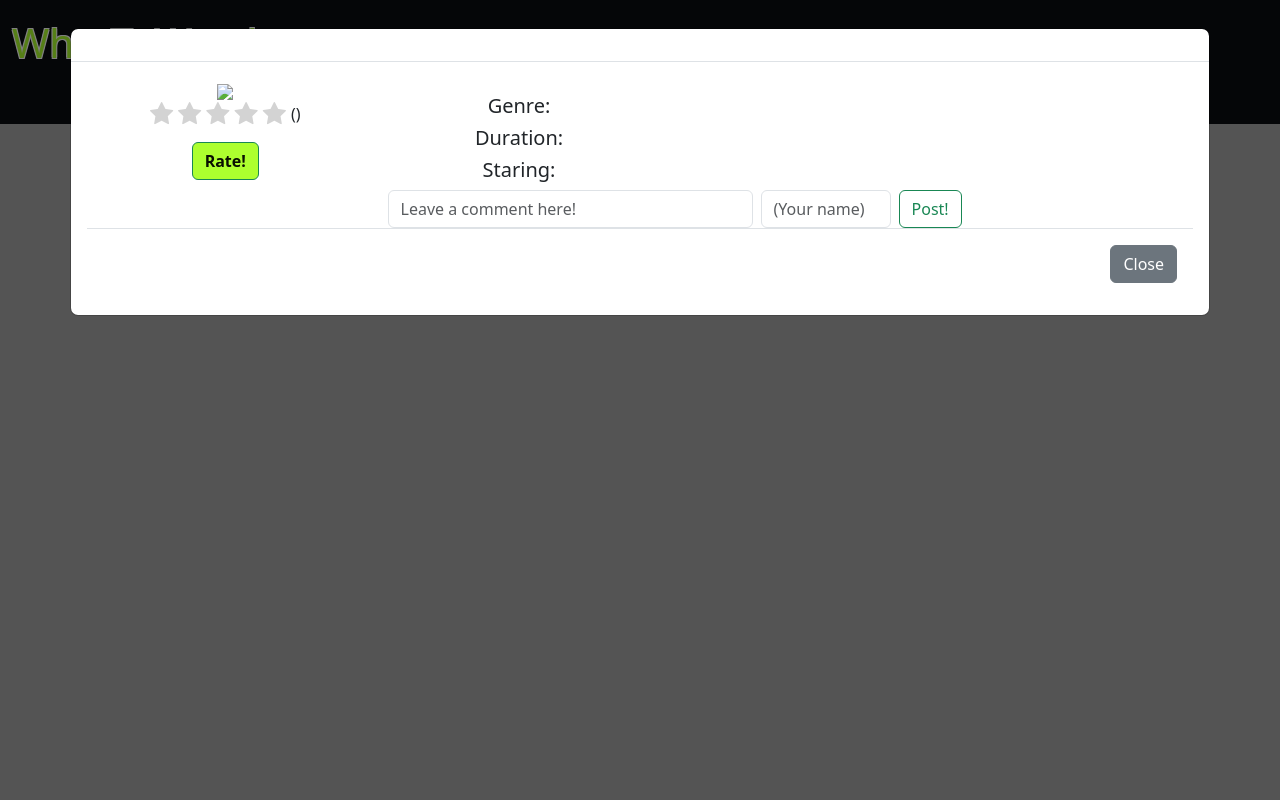
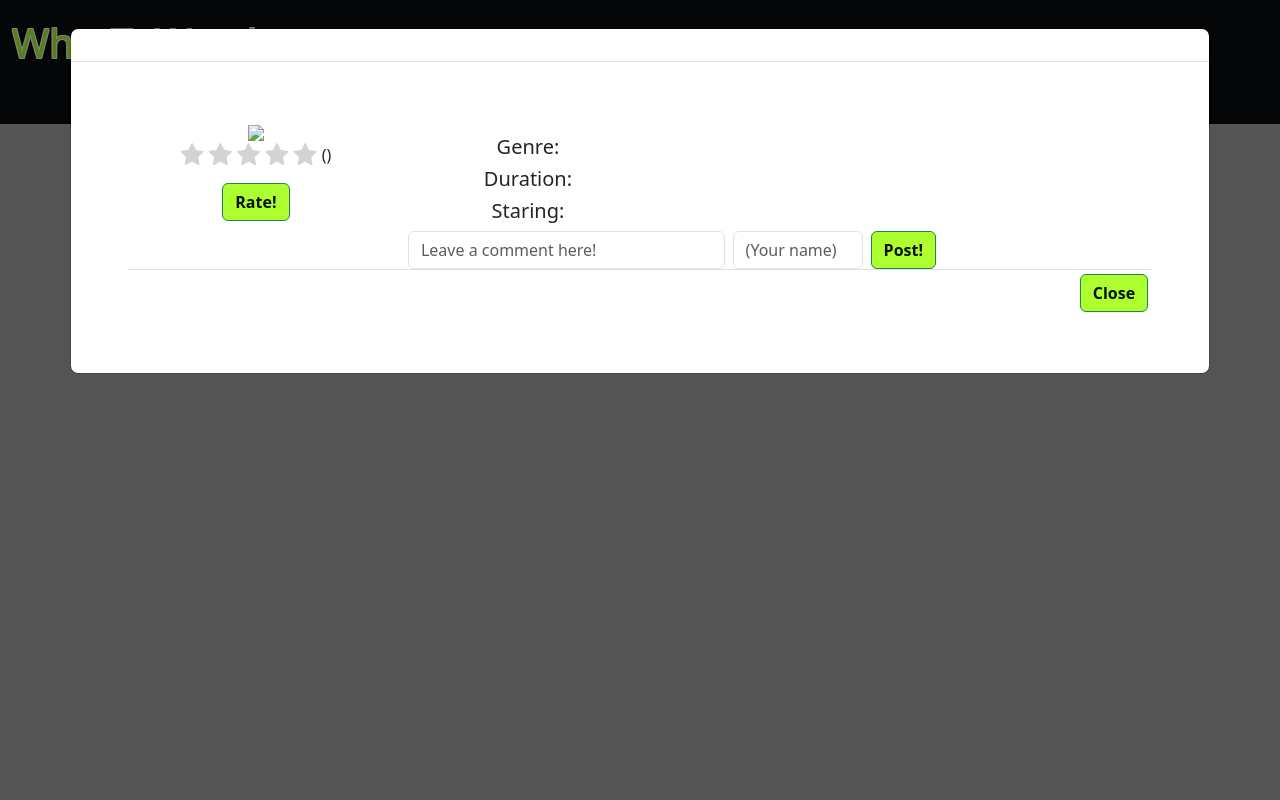
Before and after one commit to Dima-Sh13/Reto_Final_Peliculas, a Flask app: page /movie/id/1 in a window 1280 px wide. Run offline with Flask 3, Linux system fonts and the light colour scheme; data comes from the database, SQL or seed files in the repository; both versions use the stored data as it was after the commit; data that the repository does not hold is empty.

Commit message:
Small html changes and first error control implementation

```diff
--- a/config.py
+++ b/config.py
@@ -1,4 +1,4 @@
 from flask import jsonify
 ORIGIN_DATA = "data/movies.sqlite"
 API_KEY = "&apikey=b3bf3e4c"
-ABC = "abc"    #"abcdefghijklmñopqrstuvwxyz"
+ABC = "abcdefghijklmñopqrstuvwxyz"
--- a/movies_app/routes.py
+++ b/movies_app/routes.py
@@ -15,13 +15,13 @@
 
     if request.method == "GET":
         #for i in ABC:
-         #   rec.append(api.get_recent(i,"2025"))
+            #rec.append(api.get_recent(i,"2025"))
 
 
         return render_template("index.html", recent = rec)
     else:
         if request.form["movieYear"] == "":
-            #movieName = get_name(request.form["movieName"])
+
             movieName = api.get_name(request.form["movieName"])
             return redirect(f"movie/name/{movieName}")
         else:
@@ -48,7 +48,7 @@
             listaComments.append([i[2],i[3],i[4]])
     except Exception as e:
         return render_template("error.html")
-        #listaComments= [["Hmmm.Something went wrong. Try again pls"]]
+
 
 
 
@@ -73,7 +73,7 @@
 
 
 
-@app.route("/movie/id/<idn>")
+@app.route("/movie/id/<idn>", methods = ["GET","POST"])
 def prueba(idn):
     api = ConexionApi(API_KEY)
     details = api.search_by_id(idn)
@@ -88,12 +88,12 @@
     if request.method == "POST":
         if request.form["rating"]== "":
             bd.insert_comment([details['imdbID'],request.form["commentsInput"],request.form["commentsName"],today_str])
-            return redirect(f"/movie/name/{idn}")
+            return redirect(f"/movie/id/{idn}")
         else:
             bd.insert_rating([request.form["movieID"], request.form["rating"]])
-            return redirect(f"/movie/name/{idn}")
+            return redirect(f"/movie/id/{idn}")
 
-        return render_template("movie_view.html", data = details,  comments = listaComments)
+
 
     else:
 
--- a/movies_app/static/styles.css
+++ b/movies_app/static/styles.css
@@ -141,3 +141,11 @@
 
 
 }
+
+.padding-entero {
+  padding: 5% !important;
+
+  box-sizing: border-box !important;
+  width: 100% !important;
+  height: 100% !important;
+}
--- a/movies_app/templates/index.html
+++ b/movies_app/templates/index.html
@@ -12,7 +12,7 @@
 <body class="wtw-bck" style="height: 100%;" >
 
     <header  >
-        <nav class="navbar sticky-top bg-body-tertiary bg-obsidian">
+        <nav class="navbar fixed-top bg-body-tertiary bg-obsidian">
             <div class="container-fluid">
                 <a href="/" class="navbar-brand text-bigwhite wtw-text">WhatToWatch</a>
 
--- a/movies_app/templates/movie_view.html
+++ b/movies_app/templates/movie_view.html
@@ -10,14 +10,14 @@
 
 </script>
 </script>
-<div class="modal fade " id="movieModal" data-bs-backdrop="static" tabindex="-1" aria-labelledby="movieModal" aria-hidden="true">
+<div class="modal fade" id="movieModal" data-bs-backdrop="static" tabindex="-1" aria-labelledby="movieModal" aria-hidden="true">
     <div class="modal-dialog modal-xl">
         <div class="modal-content">
             <div class="modal-header">
                 <h1 class="modal-title fs-3 text-mine-big">{{ data["Title"] }}</h1>
 
             </div></button>
-            <div class="modal-body">
+            <div class="modal-body padding-entero">
                 <div class="container text-center">
                     <div class="row">
                         <div class="col-sm-3">
@@ -106,8 +106,8 @@
                                                         <input type="hidden" name="id" value="{{ data['imbdID'] }}">
                                                         <input type="hidden" name="rating" value="{{ data['imbdRating'] }}">
                                                         <input class="form-control me-2" placeholder="Leave a comment here!" aria-label="Search" type="text" id="commentsInput" name="commentsInput">
-                                                        <input class="form-control me-2 short-form" placeholder="(Your name)" type="text" id="commentsName" name="commentsName">
-                                                        <button class="btn btn-outline-success" type="submit">Post!</button>
+                                                        <input class="form-control me-2 short-form" placeholder="(Your name)" type="text" id="commentsName" name="commentsName" required>
+                                                        <button class="btn btn-outline-success wtw-button" type="submit">Post!</button>
                                                     </form>
 
                                                 </div>
@@ -122,8 +122,8 @@
                     </div>
                 </div>
             </div>
-            <div class="modal-footer">
-                <a href="/"><button type="button" class="btn btn-secondary" data-bs-dismiss="modal">Close</button></a>
+            <div class="modal-footer" style="padding: 0%;">
+                <a href="/"><button type="button" class="btn btn-outline-success wtw-button" data-bs-dismiss="modal">Close</button></a>
             </div>
         </div>
     </div>
```
Also changed, not shown: data/movies.sqlite.
